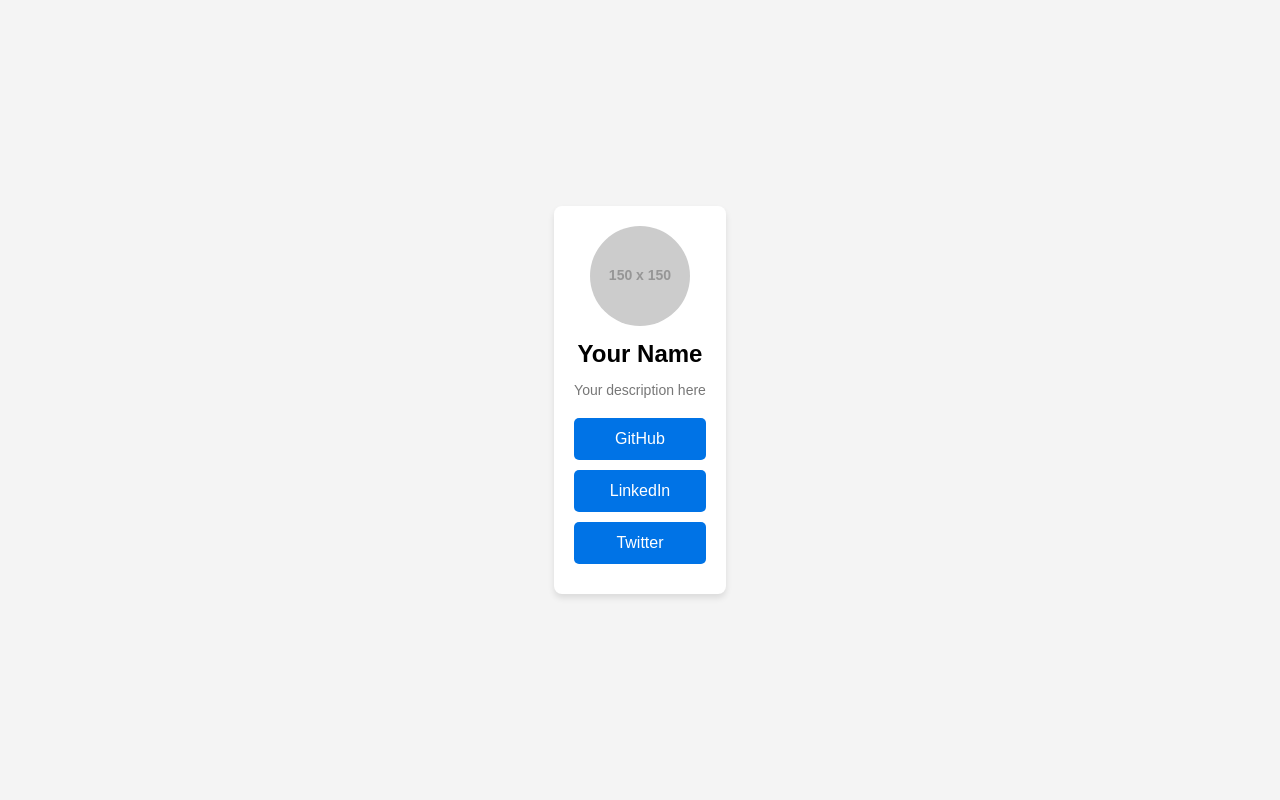
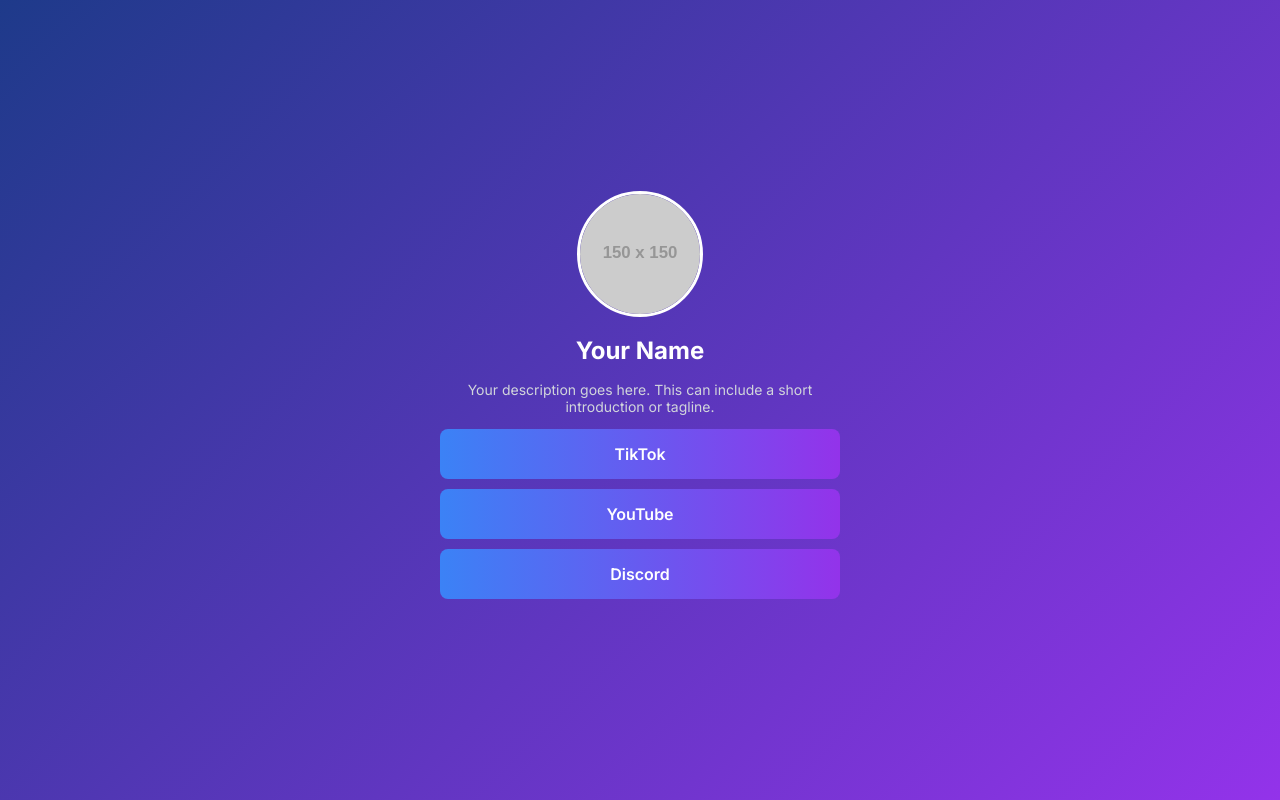
Before and after one commit to andrewtypehshi/biolinks, a plain HTML site: page index.html in a window 1280 px wide. Drawn offline with Linux system fonts and the light colour scheme; placeholder pictures from the web are drawn by us.

Commit message:
Add files via upload

```diff
--- a/index.html
+++ b/index.html
@@ -5,13 +5,15 @@
   <meta name="viewport" content="width=device-width, initial-scale=1.0">
   <title>My Links</title>
   <link rel="stylesheet" href="style.css">
+  <link href="https://fonts.googleapis.com/css2?family=Inter:wght@400;600;700&display=swap" rel="stylesheet">
 </head>
 <body>
+  <div class="background"></div>
   <div class="container">
     <div class="profile">
       <img src="https://via.placeholder.com/150" alt="Profile Image" class="profile-img">
       <h1 class="profile-name">Your Name</h1>
-      <p class="profile-desc">Your description here</p>
+      <p class="profile-desc">Your description goes here. This can include a short introduction or tagline.</p>
     </div>
     <div class="links" id="links-container">
       <!-- Links will be dynamically loaded here -->
--- a/links.json
+++ b/links.json
@@ -1,5 +1,5 @@
 [
-  { "name": "GitHub", "url": "https://github.com" },
-  { "name": "LinkedIn", "url": "https://linkedin.com" },
-  { "name": "Twitter", "url": "https://twitter.com" }
+  { "name": "TikTok", "url": "https://www.tiktok.com/@yourusername" },
+  { "name": "YouTube", "url": "https://www.youtube.com/c/yourchannel" },
+  { "name": "Discord", "url": "https://discord.gg/yourdiscordinvite" }
 ]
--- a/style.css
+++ b/style.css
@@ -1,54 +1,67 @@
-body {
-  font-family: Arial, sans-serif;
+/* General Reset */
+body, html {
+  margin: 0;
+  padding: 0;
+  width: 100%;
+  height: 100%;
+  font-family: 'Inter', sans-serif;
   display: flex;
   justify-content: center;
   align-items: center;
-  min-height: 100vh;
-  margin: 0;
-  background: #f4f4f4;
+  background: linear-gradient(135deg, #1e3a8a, #9333ea);
+  color: #fff;
+}
+
+.background {
+  position: absolute;
+  width: 100%;
+  height: 100%;
+  background: radial-gradient(circle, rgba(0,0,0,0.5), rgba(0,0,0,0.9));
+  z-index: -1;
 }
 
 .container {
   text-align: center;
   max-width: 400px;
-  background: #ffffff;
   padding: 20px;
-  border-radius: 8px;
-  box-shadow: 0 4px 6px rgba(0, 0, 0, 0.1);
-}
-
-.profile {
-  margin-bottom: 20px;
 }
 
 .profile-img {
-  width: 100px;
-  height: 100px;
+  width: 120px;
+  height: 120px;
   border-radius: 50%;
-  margin-bottom: 10px;
+  border: 3px solid #fff;
 }
 
 .profile-name {
   font-size: 24px;
-  margin: 0;
+  font-weight: 700;
+  margin-top: 15px;
 }
 
 .profile-desc {
   font-size: 14px;
-  color: #777;
+  color: #d1d5db;
+  margin-top: 10px;
 }
 
 .links a {
   display: block;
   text-decoration: none;
-  color: #ffffff;
-  background: #0073e6;
-  padding: 12px;
+  color: #fff;
+  background: linear-gradient(90deg, #3b82f6, #9333ea);
+  padding: 15px;
   margin: 10px 0;
-  border-radius: 5px;
-  transition: background 0.3s;
+  border-radius: 8px;
+  font-weight: 600;
+  transition: transform 0.3s, box-shadow 0.3s;
 }
 
 .links a:hover {
-  background: #005bb5;
+  transform: scale(1.05);
+  box-shadow: 0px 8px 15px rgba(0, 0, 0, 0.3);
 }
+
+.links a:active {
+  transform: scale(0.95);
+}
```
